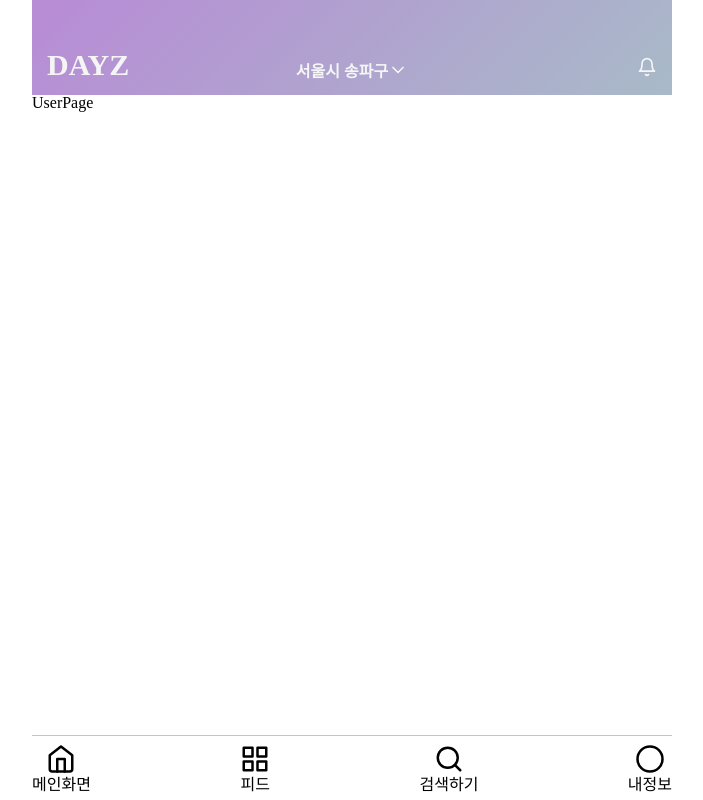
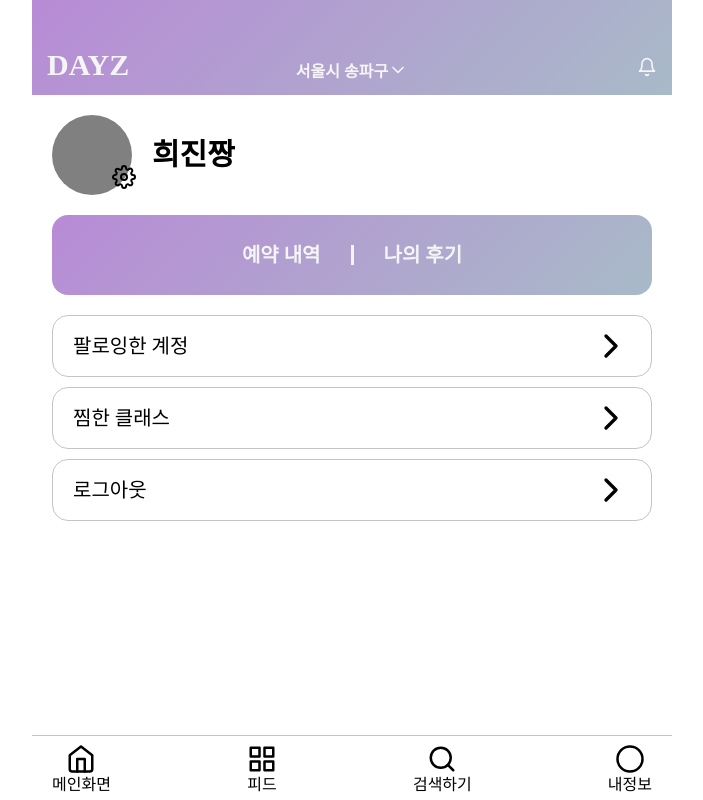
Before and after one commit to prgrms-web-devcourse/Team_DAYZ_DAYZ_FE, a React (Create React App) app: page /user in a window 1280 px wide. Shown: the whole page, without its empty margins (288-991 px from the left). Built offline with nearby package versions, Linux system fonts and the light colour scheme.

Commit message:
Feat: UserPage 구현

```diff
--- a/src/pages/UserPage/index.tsx
+++ b/src/pages/UserPage/index.tsx
@@ -1,5 +1,94 @@
+import styled from '@emotion/styled';
 import React from 'react';
+import { Settings, ChevronRight } from 'react-feather';
 const UserPage = () => {
-  return <div>UserPage</div>;
+  return (
+    <UserPageWrapper>
+      <UserInfo>
+        <UserInfoImg />
+        <UserInfoName>희진짱</UserInfoName>
+        <Settings style={{ position: 'absolute', top: '50px', left: '60px' }} />
+      </UserInfo>
+
+      <ImportantInfo>
+        <ImortantInfoLists>예약 내역</ImortantInfoLists>
+        <ImortantInfoLists style={{ border: 'none' }}>나의 후기</ImortantInfoLists>
+      </ImportantInfo>
+
+      <UserSettingLists>
+        <UserSettingList>
+          <ListText>팔로잉한 계정</ListText>
+          <ChevronRight size={40} />
+        </UserSettingList>
+        <UserSettingList>
+          <ListText>찜한 클래스</ListText>
+          <ChevronRight size={40} />
+        </UserSettingList>
+        <UserSettingList>
+          <ListText>로그아웃</ListText>
+          <ChevronRight size={40} />
+        </UserSettingList>
+      </UserSettingLists>
+    </UserPageWrapper>
+  );
 };
+const UserPageWrapper = styled.section`
+  overflow: scroll;
+  width: 100%;
+  height: calc(100vh - 190px);
+`;
+const UserInfo = styled.div`
+  display: flex;
+  justify-content: flex-start;
+  align-items: center;
+  margin: 20px;
+  position: relative;
+`;
+const UserInfoImg = styled.div`
+  width: 80px;
+  height: 80px;
+  border-radius: 50%;
+  background-color: grey;
+`;
+const UserInfoName = styled.div`
+  font-size: 30px;
+  text-align: center;
+  font-weight: 600;
+  margin-left: 20px;
+`;
+const ImportantInfo = styled.section`
+  display: flex;
+  justify-content: center;
+  align-items: center;
+  width: calc(100% - 40px);
+  height: 80px;
+  margin: 20px;
+  background: linear-gradient(135deg, #b88bd6 0%, #b88bd6 0.01%, #a8bac8 100%);
+  border-radius: 16px;
+`;
+const ImortantInfoLists = styled.div`
+  font-size: 20px;
+  font-weight: 600;
+  padding: 0 30px;
+  color: #f5f5f5;
+  border-right: solid 3px #f5f5f5;
+`;
+
+const UserSettingLists = styled.ul`
+  margin: 20px;
+`;
+const UserSettingList = styled.li`
+  display: flex;
+  justify-content: space-between;
+  align-items: center;
+  border: solid 1px #c4c4c4;
+  border-radius: 16px;
+  padding: 10px 20px;
+  color: black;
+  margin-bottom: 10px;
+`;
+
+const ListText = styled.div`
+  font-size: 20px;
+`;
 export default UserPage;
--- a/src/template/Navigator/Navigator.tsx
+++ b/src/template/Navigator/Navigator.tsx
@@ -53,6 +53,7 @@ const NavWrapper = styled.nav`
   align-items: center;
   background-color: white;
   box-sizing: border-box;
+  padding: 20px;
 `;
 
 const IconWrapper = styled.div`
```
